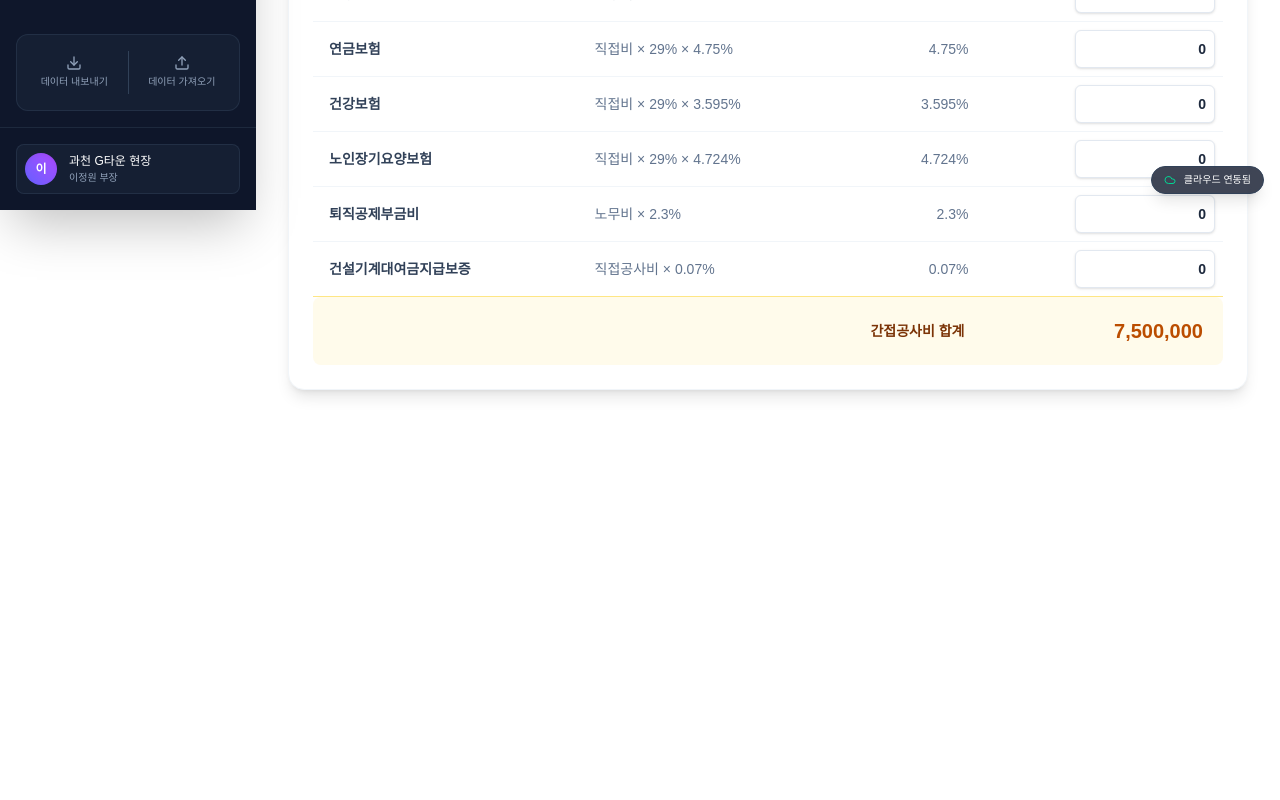
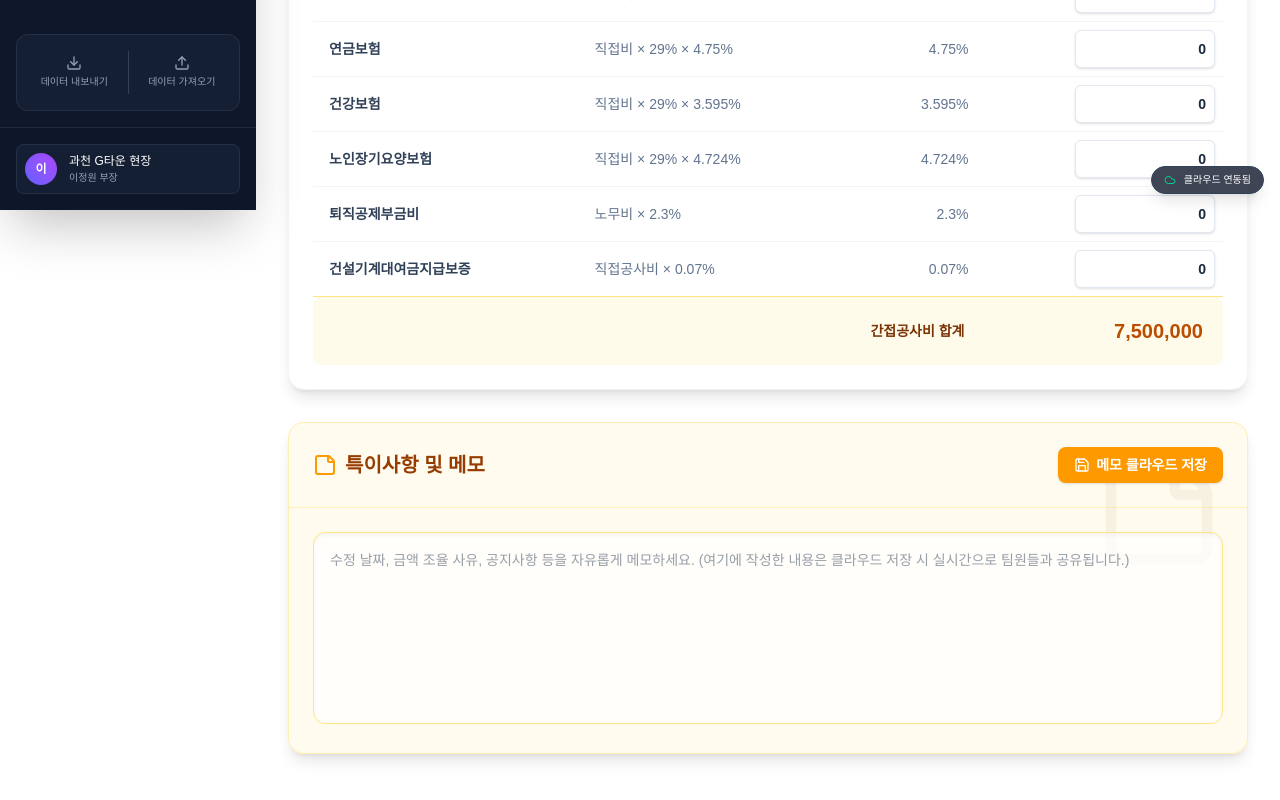
Before and after one commit to chingu70-code/g-town-pm, a Next.js app: page / in a window 1280 px wide. Shown: the part 590-1390 px from the top of the page. Before the commit the page ends 1044 px from the top, so only its background shows below. Built offline with nearby package versions, Linux system fonts and the light colour scheme; no server answers; the database is empty.

Commit message:
feat: 대시보드에 특이사항/메모장 기능 추가 (클라우드 동기화 포함)

```diff
--- a/src/app/page.tsx
+++ b/src/app/page.tsx
@@ -1,7 +1,7 @@
 "use client";
 
 import React, { useState, useEffect } from 'react';
-import { Calculator, DollarSign, ArrowRight, PieChart, TrendingUp, ShieldCheck } from 'lucide-react';
+import { Calculator, DollarSign, ArrowRight, PieChart, TrendingUp, ShieldCheck, StickyNote, Save } from 'lucide-react';
 import Link from 'next/link';
 import { saveToCloud } from '@/lib/syncService';
 
@@ -10,6 +10,8 @@ export default function DashboardPage() {
   const [directTotal, setDirectTotal] = useState(0);
   const [totalLabor, setTotalLabor] = useState(0);
   const [indirectOverrides, setIndirectOverrides] = useState<Record<string, number>>({});
+  const [memoContent, setMemoContent] = useState("");
+  const [isSavingMemo, setIsSavingMemo] = useState(false);
 
   useEffect(() => {
     setIsMounted(true);
@@ -32,6 +34,14 @@ export default function DashboardPage() {
         setIndirectOverrides(JSON.parse(overrides));
       } catch(e) {}
     }
+
+    const savedMemo = localStorage.getItem('gTownMemo');
+    if (savedMemo) {
+      try {
+        const parsed = JSON.parse(savedMemo);
+        if (parsed.content) setMemoContent(parsed.content);
+      } catch(e) {}
+    }
   }, []);
 
   const handleIndirectChange = (key: string, value: string) => {
@@ -47,6 +57,15 @@ export default function DashboardPage() {
     setIndirectOverrides(newOverrides);
     localStorage.setItem('gTownIndirectOverrides', JSON.stringify(newOverrides));
     saveToCloud('project_info', 'gtown_indirects', newOverrides);
+  };
+
+  const handleSaveMemo = async () => {
+    setIsSavingMemo(true);
+    const payload = { content: memoContent, updatedAt: new Date().toISOString() };
+    localStorage.setItem('gTownMemo', JSON.stringify(payload));
+    await saveToCloud('project_info', 'gtown_memo', payload);
+    setIsSavingMemo(false);
+    alert('메모가 클라우드에 저장되었습니다.');
   };
 
   // 간접비 계산 로직 (천원 단위 이하 절사 적용)
@@ -201,6 +220,35 @@ export default function DashboardPage() {
           </table>
         </div>
       </section>
+
+      {/* 특이사항 및 메모장 섹션 */}
+      <section className="bg-amber-50/80 rounded-2xl shadow-lg border border-amber-200/60 mb-8 overflow-hidden relative">
+        <div className="absolute top-0 right-0 p-6 opacity-5 pointer-events-none">
+          <StickyNote className="w-32 h-32 text-amber-900" />
+        </div>
+        <div className="p-6 border-b border-amber-200/50 flex justify-between items-center relative z-10">
+          <h2 className="text-xl font-bold text-amber-800 flex items-center gap-2">
+            <StickyNote className="text-amber-500 w-6 h-6" />
+            특이사항 및 메모
+          </h2>
+          <button
+            onClick={handleSaveMemo}
+            disabled={isSavingMemo}
+            className="flex items-center gap-1.5 px-4 py-2 bg-amber-500 hover:bg-amber-600 text-white text-sm font-semibold rounded-lg shadow-sm transition-colors disabled:opacity-50"
+          >
+            <Save className="w-4 h-4" />
+            {isSavingMemo ? "저장 중..." : "메모 클라우드 저장"}
+          </button>
+        </div>
+        <div className="p-6 relative z-10">
+          <textarea
+            value={memoContent}
+            onChange={(e) => setMemoContent(e.target.value)}
+            placeholder="수정 날짜, 금액 조율 사유, 공지사항 등을 자유롭게 메모하세요. (여기에 작성한 내용은 클라우드 저장 시 실시간으로 팀원들과 공유됩니다.)"
+            className="w-full h-48 p-4 rounded-xl border border-amber-200 bg-white/70 focus:bg-white text-slate-700 focus:outline-none focus:border-amber-400 focus:ring-2 focus:ring-amber-200 resize-none shadow-inner leading-relaxed transition-all"
+          />
+        </div>
+      </section>
     </div>
   );
 }
--- a/src/lib/syncService.ts
+++ b/src/lib/syncService.ts
@@ -52,6 +52,13 @@ export const syncAllFromCloud = async () => {
       if (dec) localStorage.setItem('gTownIndirectOverrides', dec);
     }
 
+    // 5. 메모장 데이터 가져오기
+    const { data: mData } = await supabase.from('project_info').select('encrypted_data').eq('id', 'gtown_memo').single();
+    if (mData?.encrypted_data) {
+      const dec = decryptData(mData.encrypted_data);
+      if (dec) localStorage.setItem('gTownMemo', dec);
+    }
+
     return true;
   } catch (err) {
     console.warn('[Cloud Sync] 네트워크 오류 또는 초기화 전입니다. 로컬 데이터를 유지합니다.');
```
